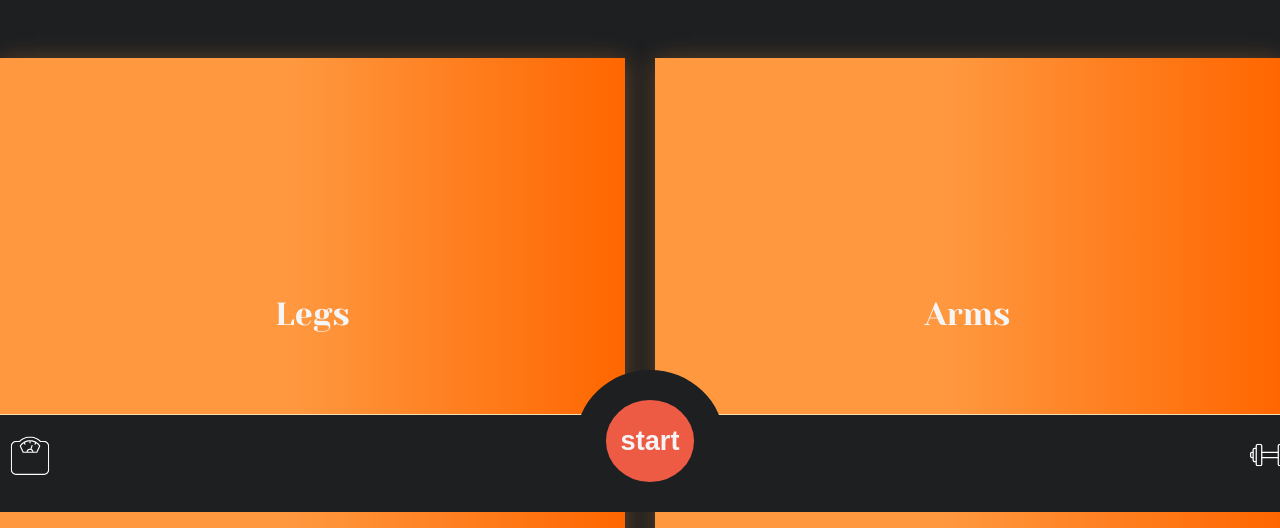
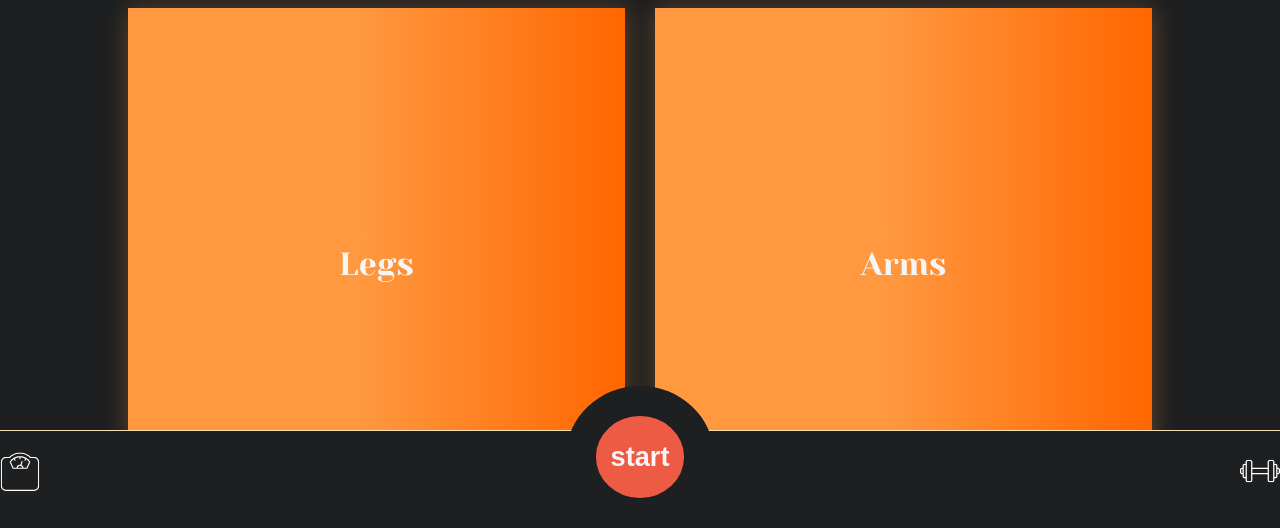
Before and after one commit to ShalevSha/workout-tracker-2, a plain HTML site: page index.html in a window 1280 px wide. Both pictures are taken after a click on the button "start". Shown: the part 272-800 px from the top of the page. Drawn offline with nearby package versions, Linux system fonts and the light colour scheme.

Commit message:
3 commit

```diff
--- a/style.css
+++ b/style.css
@@ -9,7 +9,8 @@ body {
   color: #f5f5f5;
   position: relative;
   font-family: "Yeseva One", serif;
-  overflow: hidden;
+  overflow-y: scroll;
+  overflow-x: hidden;
   position: relative;
 }
 header {
@@ -107,12 +108,13 @@ menu {
   display: flex;
   justify-content: space-between;
   padding: 0;
-  padding: 20px 10px 0 10px;
+  padding-top: 20px;
   border-top: wheat solid 1px;
-  position: absolute;
+  position: sticky;
   bottom: 0px;
   width: 100%;
   background-color: #1d1f21;
+  margin: 0;
 }
 
 menu img {
@@ -131,11 +133,13 @@ menu button {
 
 /* START PAGE */
 .container-grid {
+  width: 80%;
+  margin: 0 auto;
   display: grid;
   grid-template-columns: repeat(2, 1fr);
   grid-template-rows: repeat(2, 1fr);
   gap: 30px;
-  margin-top: 80px;
+  margin-top: 30px;
   text-transform: capitalize;
 }
 .day {
@@ -249,6 +253,7 @@ table.weight-table tr:nth-child(even) {
   align-items: center;
   flex-direction: column;
   margin-top: 20px;
+  overflow-y: scroll;
 }
 
 .exrcise-container {
```
Also changed, not shown: start.html (renamed from files/start.html).
